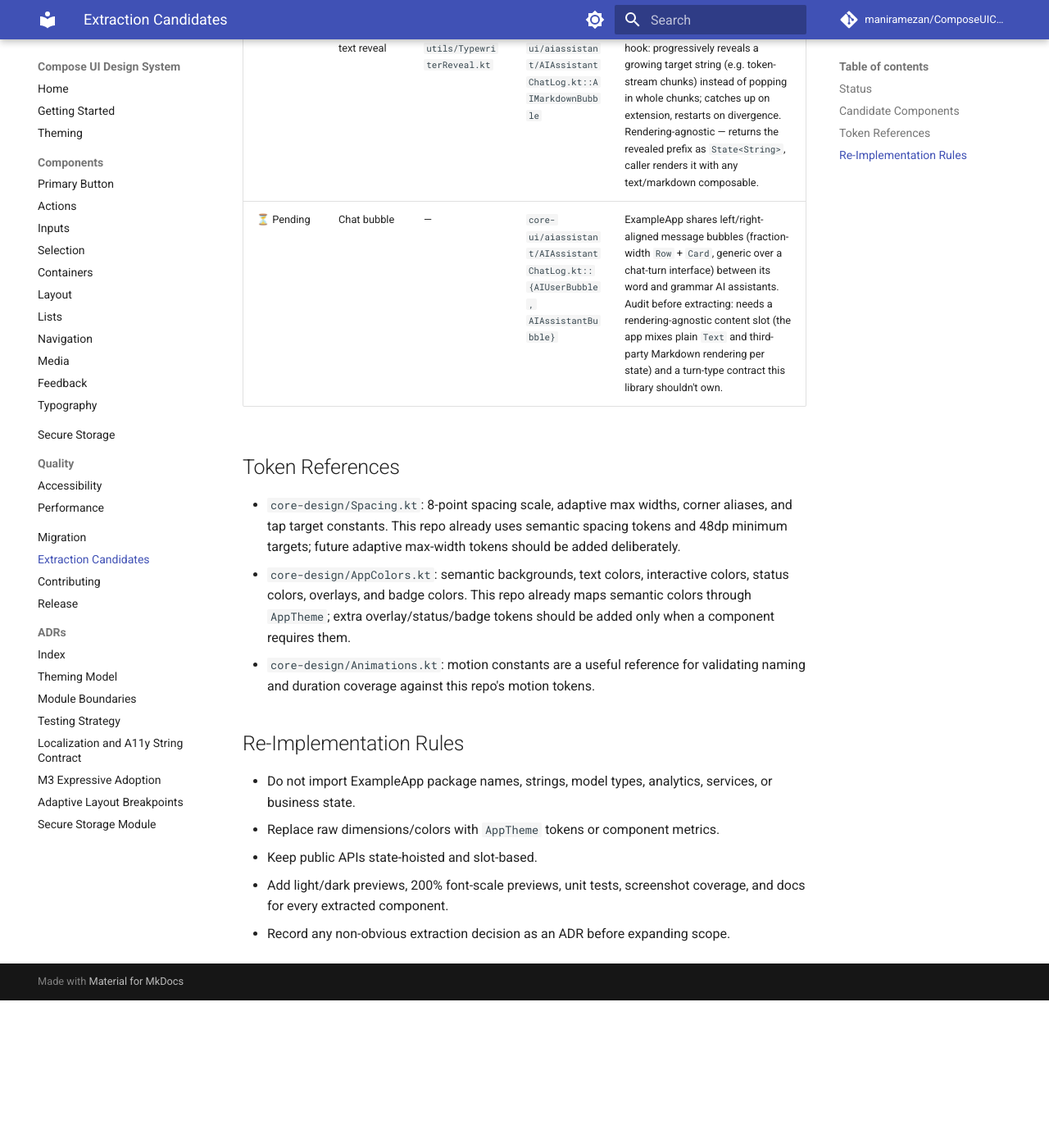
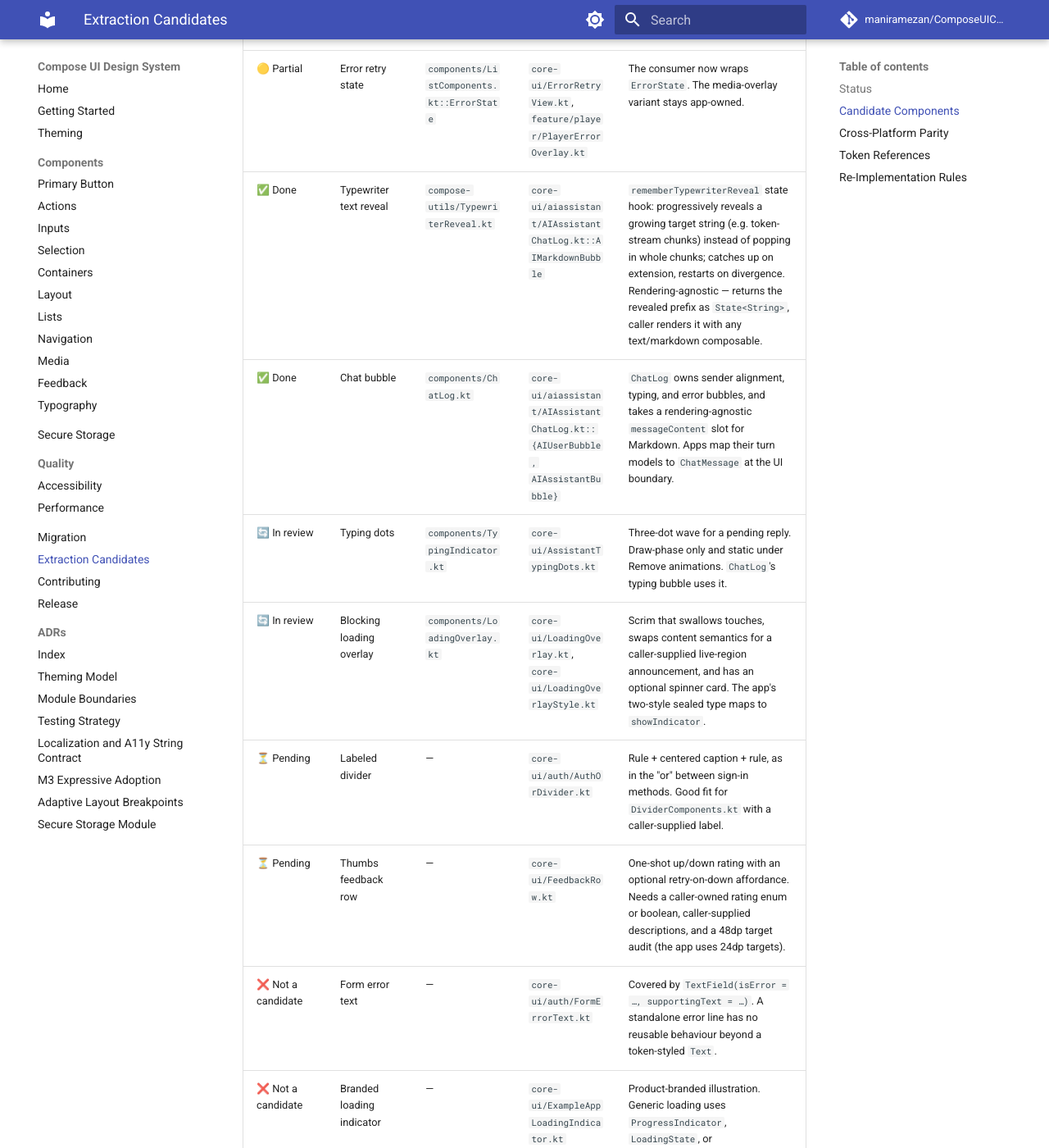
Before and after one commit to maniramezan/ComposeUIComponents, an MkDocs documentation site: the page built from docs/extraction-candidates.md, in a window 1280 px wide and 1400 px high, scrolled down 2216 px. Shown: the whole window at 82% size. Built offline with MkDocs 1.6.1 and Material for MkDocs 9.7.7, drawn with Linux system fonts in a browser that asks for light colours; comment, search, counter and statistics services are not loaded; before the commit the page ends 3436 px from its top, so only the background shows below that; some of the changed text lies outside the part shown.

Commit message:
docs: refresh extraction audit, add SwiftUI parity, document compose-utils APIs (#115)
Re-audit the ExampleApp candidates: search bar, empty and error states are
now thin consumer wrappers; skeleton block and chat bubble are done; add
typing dots and loading overlay (in review), labeled divider and thumbs
feedback (pending), and record two non-candidates. Add a cross-platform
parity table against SwiftUIComponents to track remaining gaps. Add KDoc
for minimumTouchTarget* and RecompositionCounter.

```diff
--- a/docs/extraction-candidates.md
+++ b/docs/extraction-candidates.md
@@ -8,7 +8,9 @@ Audit source: `~/Developer/exampleapp/mobile/Android`. Do not copy app code into
 |---|---|
 | ✅ Done | Shipping in this library as a generic component. |
 | 🟡 Partial | Generic primitive shipped; consumer keeps a thin domain wrapper. |
+| 🔄 In review | Implemented in an open pull request. |
 | ⏳ Pending | Identified but not yet extracted. |
+| ❌ Not a candidate | Reviewed and intentionally left in the app. |
 
 ## Candidate Components
 
@@ -20,13 +22,36 @@ Audit source: `~/Developer/exampleapp/mobile/Android`. Do not copy app code into
 | ✅ Done | Section header | `components/SectionHeader.kt` | `core-ui/SectionHeader.kt` | Title + optional trailing text action. Reads `AppTheme.typography.titleSmall` and `AppTheme.colors.primary`. |
 | ✅ Done | Content row | `components/ContentRow.kt` | `core-ui/WordCard.kt`, `feature/savedwords/SavedWordCard.kt` | Slot-based list row (title, optional secondary text, supporting text, leading + trailing content). Word-card-style usage is now a thin consumer wrapper. |
 | 🟡 Partial | Level badge | `components/PillChip.kt` (tier overload) + `theme/LevelPalette.kt` | `core-ui/SkillLevelBadge.kt`, `core-design/SkillLevelDesign.kt` | Generic tiered-badge component takes a `LevelTier` from a `LevelPalette`. Apps own the tier→domain mapping (e.g., skill level → palette index). |
-| 🟡 Partial | Sized skeleton block | `components/FeedbackComponents.kt::SkeletonBlock` | `core-ui/GhostLoadingBlock.kt` | Parameterized height/width/shape variant of `Skeleton`. Shimmer animation is left to the consumer to keep `core` dependency-free. |
+| ✅ Done | Sized skeleton block | `components/FeedbackComponents.kt::SkeletonBlock`, `components/SkeletonShimmer.kt` | `core-ui/GhostLoadingBlock.kt` | Parameterized height/width/shape variant of `Skeleton`, plus the root-applied `Modifier.skeletonShimmer`. The consumer file is now a thin wrapper over both. |
 | ✅ Done | Branded button variants | `components/PrimaryButton.kt`, `components/ActionComponents.kt::{SecondaryButton, TextButton}` | `core-ui/ExampleAppButton.kt` | Three-style enum collapses 1:1 into the library's three button components — no extra wrapper needed in consumers. |
-| ⏳ Pending | Search bar | — | `core-ui/SearchBar.kt`, `feature/home/HomeSearchBar.kt` | Library already ships `SearchField`. Audit ExampleApp's variant against it before adding a second component. |
-| ⏳ Pending | Empty state | — | `core-ui/EmptyStateView.kt` | Library already ships `EmptyState`. Audit for icon/action parity before adding a second component. |
-| ⏳ Pending | Error retry state | — | `core-ui/ErrorRetryView.kt`, `feature/player/PlayerErrorOverlay.kt` | Library already ships `ErrorState`. Audit for icon/action-button styling parity. |
+| 🟡 Partial | Search bar | `components/InputComponents.kt::SearchField` | `core-ui/SearchBar.kt`, `feature/home/HomeSearchBar.kt` | The consumer now wraps `SearchField` with app copy. No second component needed. |
+| 🟡 Partial | Empty state | `components/ListComponents.kt::EmptyState` | `core-ui/EmptyStateView.kt` | The consumer now wraps `EmptyState`. No second component needed. |
+| 🟡 Partial | Error retry state | `components/ListComponents.kt::ErrorState` | `core-ui/ErrorRetryView.kt`, `feature/player/PlayerErrorOverlay.kt` | The consumer now wraps `ErrorState`. The media-overlay variant stays app-owned. |
 | ✅ Done | Typewriter text reveal | `compose-utils/TypewriterReveal.kt` | `core-ui/aiassistant/AIAssistantChatLog.kt::AIMarkdownBubble` | `rememberTypewriterReveal` state hook: progressively reveals a growing target string (e.g. token-stream chunks) instead of popping in whole chunks; catches up on extension, restarts on divergence. Rendering-agnostic — returns the revealed prefix as `State<String>`, caller renders it with any text/markdown composable. |
-| ⏳ Pending | Chat bubble | — | `core-ui/aiassistant/AIAssistantChatLog.kt::{AIUserBubble, AIAssistantBubble}` | ExampleApp shares left/right-aligned message bubbles (fraction-width `Row` + `Card`, generic over a chat-turn interface) between its word and grammar AI assistants. Audit before extracting: needs a rendering-agnostic content slot (the app mixes plain `Text` and third-party Markdown rendering per state) and a turn-type contract this library shouldn't own. |
+| ✅ Done | Chat bubble | `components/ChatLog.kt` | `core-ui/aiassistant/AIAssistantChatLog.kt::{AIUserBubble, AIAssistantBubble}` | `ChatLog` owns sender alignment, typing, and error bubbles, and takes a rendering-agnostic `messageContent` slot for Markdown. Apps map their turn models to `ChatMessage` at the UI boundary. |
+| 🔄 In review | Typing dots | `components/TypingIndicator.kt` | `core-ui/AssistantTypingDots.kt` | Three-dot wave for a pending reply. Draw-phase only and static under Remove animations. `ChatLog`'s typing bubble uses it. |
+| 🔄 In review | Blocking loading overlay | `components/LoadingOverlay.kt` | `core-ui/LoadingOverlay.kt`, `core-ui/LoadingOverlayStyle.kt` | Scrim that swallows touches, swaps content semantics for a caller-supplied live-region announcement, and has an optional spinner card. The app's two-style sealed type maps to `showIndicator`. |
+| ⏳ Pending | Labeled divider | — | `core-ui/auth/AuthOrDivider.kt` | Rule + centered caption + rule, as in the "or" between sign-in methods. Good fit for `DividerComponents.kt` with a caller-supplied label. |
+| ⏳ Pending | Thumbs feedback row | — | `core-ui/FeedbackRow.kt` | One-shot up/down rating with an optional retry-on-down affordance. Needs a caller-owned rating enum or boolean, caller-supplied descriptions, and a 48dp target audit (the app uses 24dp targets). |
+| ❌ Not a candidate | Form error text | — | `core-ui/auth/FormErrorText.kt` | Covered by `TextField(isError = …, supportingText = …)`. A standalone error line has no reusable behaviour beyond a token-styled `Text`. |
+| ❌ Not a candidate | Branded loading indicator | — | `core-ui/ExampleAppLoadingIndicator.kt` | Product-branded illustration. Generic loading uses `ProgressIndicator`, `LoadingState`, or `LoadingOverlay`. |
+
+## Cross-Platform Parity
+
+The sibling SwiftUI library (`SwiftUIComponents`) ships the same design language for iOS. Where it has a component this library lacks, the Compose counterpart is a candidate, provided it's still generic.
+
+| Status | SwiftUI component | Compose counterpart | Notes |
+|---|---|---|---|
+| 🔄 In review | `Badge`, `AvatarView` | `Badge`, `CountBadge`, `Avatar` | New **Indicators** category. |
+| 🔄 In review | `TypingDotsView`, `TypingIndicatorBubbleView` | `TypingIndicator`, `ChatLog` typing bubble | |
+| ⏳ Pending | `NoticeCard`, `ErrorBanner`, `AssistantUnavailableBanner` | — | An inline, full-width tonal banner (info / success / warning / error) with an optional icon, action, and dismiss. `AssistantStatusBanner` is assistant-specific; a generic banner would let it delegate. |
+| ⏳ Pending | `AsyncContentView` | — | Loading / empty / error / content switcher over the existing `LoadingState`, `EmptyState`, and `ErrorState`, so screens stop hand-writing the same `when`. |
+| ⏳ Pending | `MenuPicker` | — | A themed dropdown or exposed-menu single-choice picker. Today callers fall back to raw Material 3 `ExposedDropdownMenuBox`. |
+| ⏳ Pending | `SelectableCardSurface` | — | A card with selectable semantics and a selected outline, for plan or option pickers. `Modifier.selectableRole` already provides the semantics. |
+| ⏳ Pending | `ProportionalHStackLayout` | — | A row that splits width by fractions rather than weights of measured content. Check whether `Row` + `weight` already covers real usages before adding it. |
+| ✅ Done | `CarouselRow`, `CarouselBoard` | `ShowcaseRow`, `ShowcaseFeed` | |
+| ✅ Done | `TitledPageView` | `PaginatedContent` | |
+| ✅ Done | `SegmentedPicker`, `PillChip`, `ActionPill`, `FlipCard`, `DisclosureCard`, `SelectionListView`, `GhostShimmer`, `ToastView`, `LoadMoreFooter`, `CachedAsyncImage`, `FlowLayout`, `SectionHeader` | Same names (`SegmentedContent` / `SegmentedControl`, `Modifier.skeletonShimmer`, `ToastHost`) | |
 
 ## Token References
 
```
Also changed, not shown: 2 other files.
